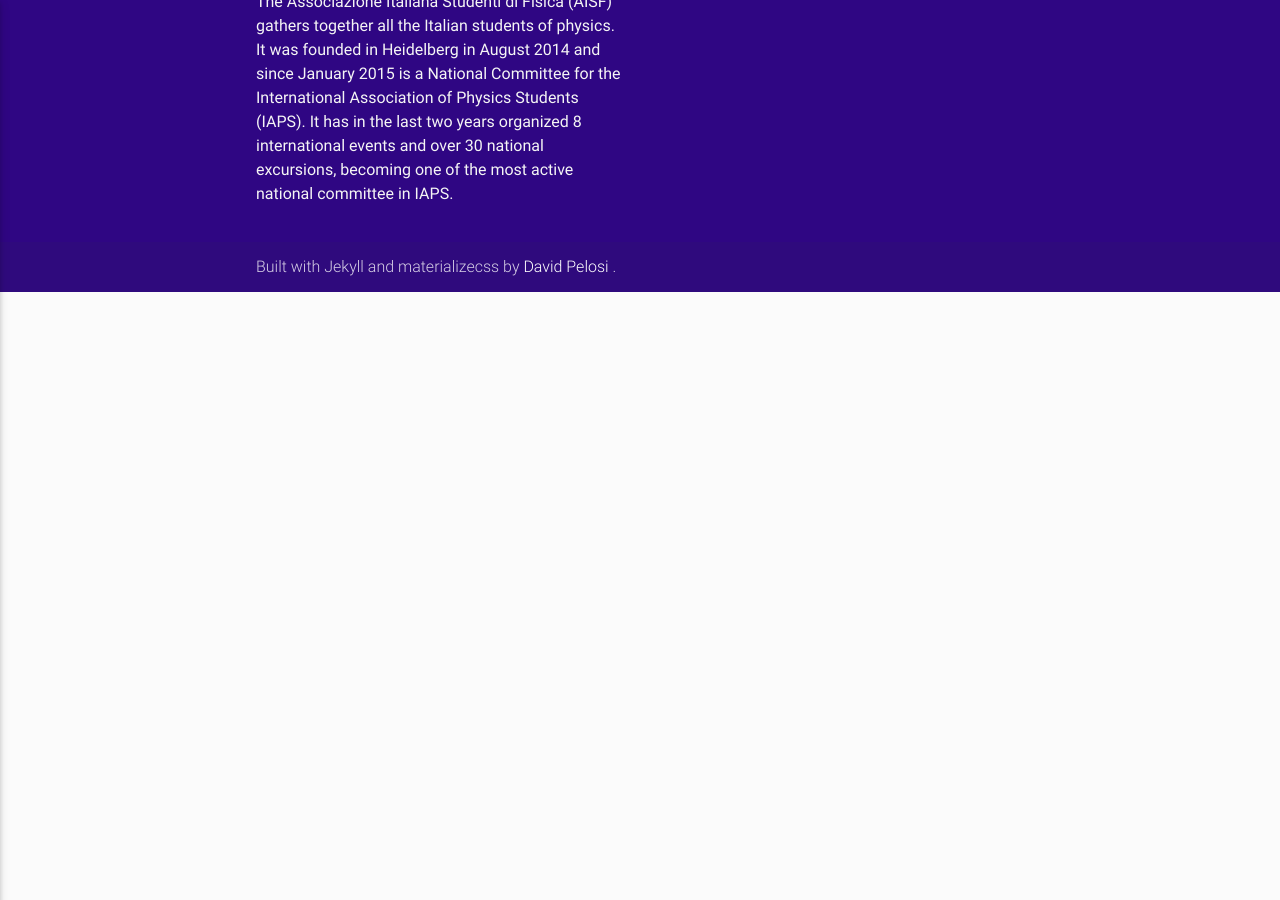
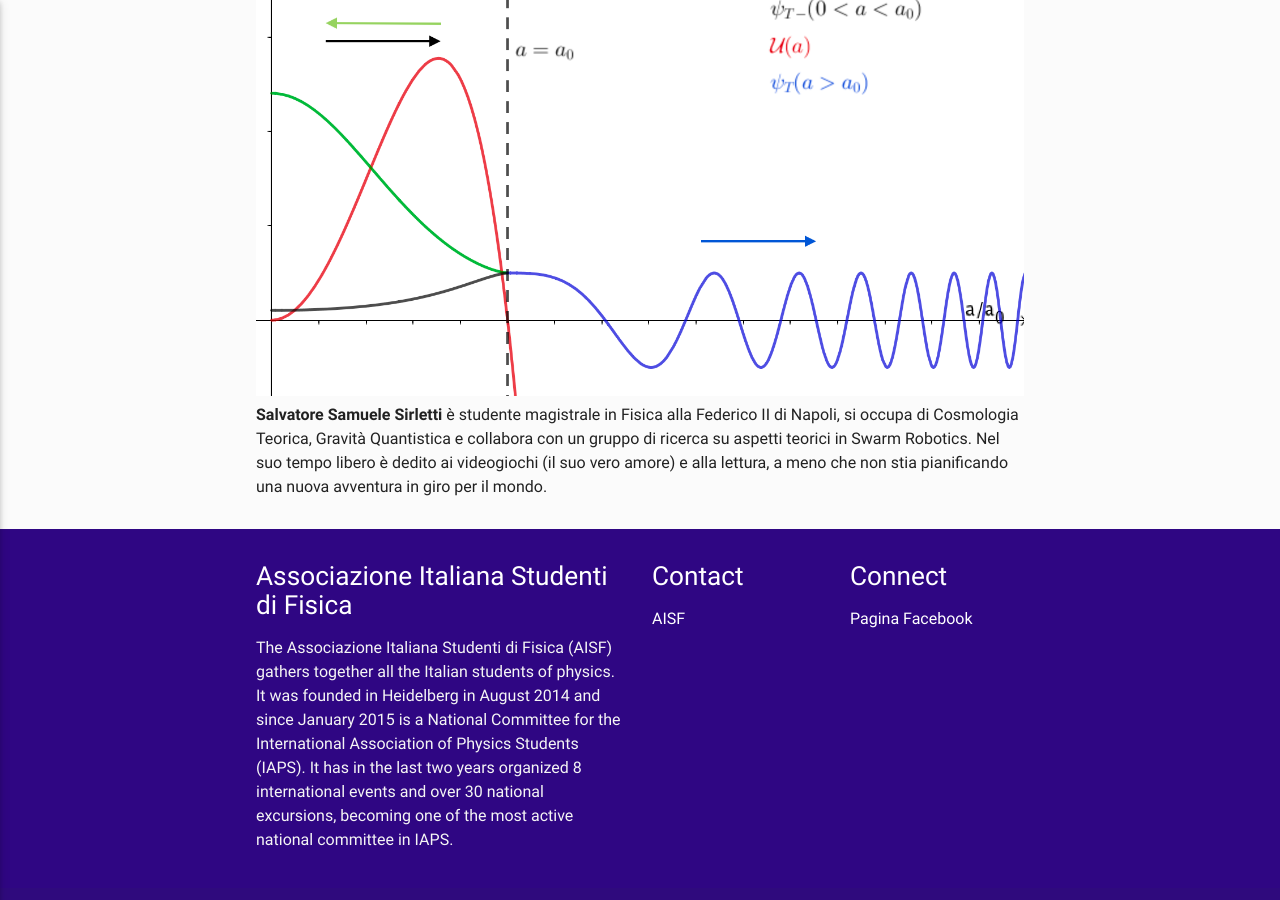
Before and after one commit to ai-sf/aisf_perugia, a Jekyll site: the page built from ArticoliHTML/quantum.md, in a window 1280 px wide and 900 px high, scrolled down 6202 px. Built offline with Jekyll 4.4.1, drawn with Linux system fonts in a browser that asks for light colours; nearby versions of some CDN libraries; formulas are drawn with MathJax 3.

Commit message:
Update quantum.md

```diff
--- a/ArticoliHTML/quantum.md
+++ b/ArticoliHTML/quantum.md
@@ -118,3 +118,10 @@ In questo breve articolo si sono volute esporre le idee più basilari, ma allo s
 <center><h3> Per approfondire</h3></center>
 </section>
 [1] <a href="http://www.fisica.unina.it/documents/12375590/13725484/2767_SirlettiSS_22-11-2018.pdf/02f149a4-7724-4825-8f78-2c08ae5bea93"> Un’introduzione alla Cosmologia Quantistica: risultati e prospettive.</a> <br><br>
+
+
+    <img src="/perugia/QUANTUM/image1.png" style="max-width:100%"
+    height="auto" width="400" class="responsive">
+
+
+    <b>Salvatore Samuele Sirletti</b> è studente magistrale in Fisica alla Federico II di Napoli, si occupa di Cosmologia Teorica, Gravità Quantistica e collabora con un gruppo di ricerca su aspetti teorici in Swarm Robotics. Nel suo tempo libero è dedito ai videogiochi (il suo vero amore) e alla lettura, a meno che non stia pianificando una nuova avventura in giro per il mondo.
```
